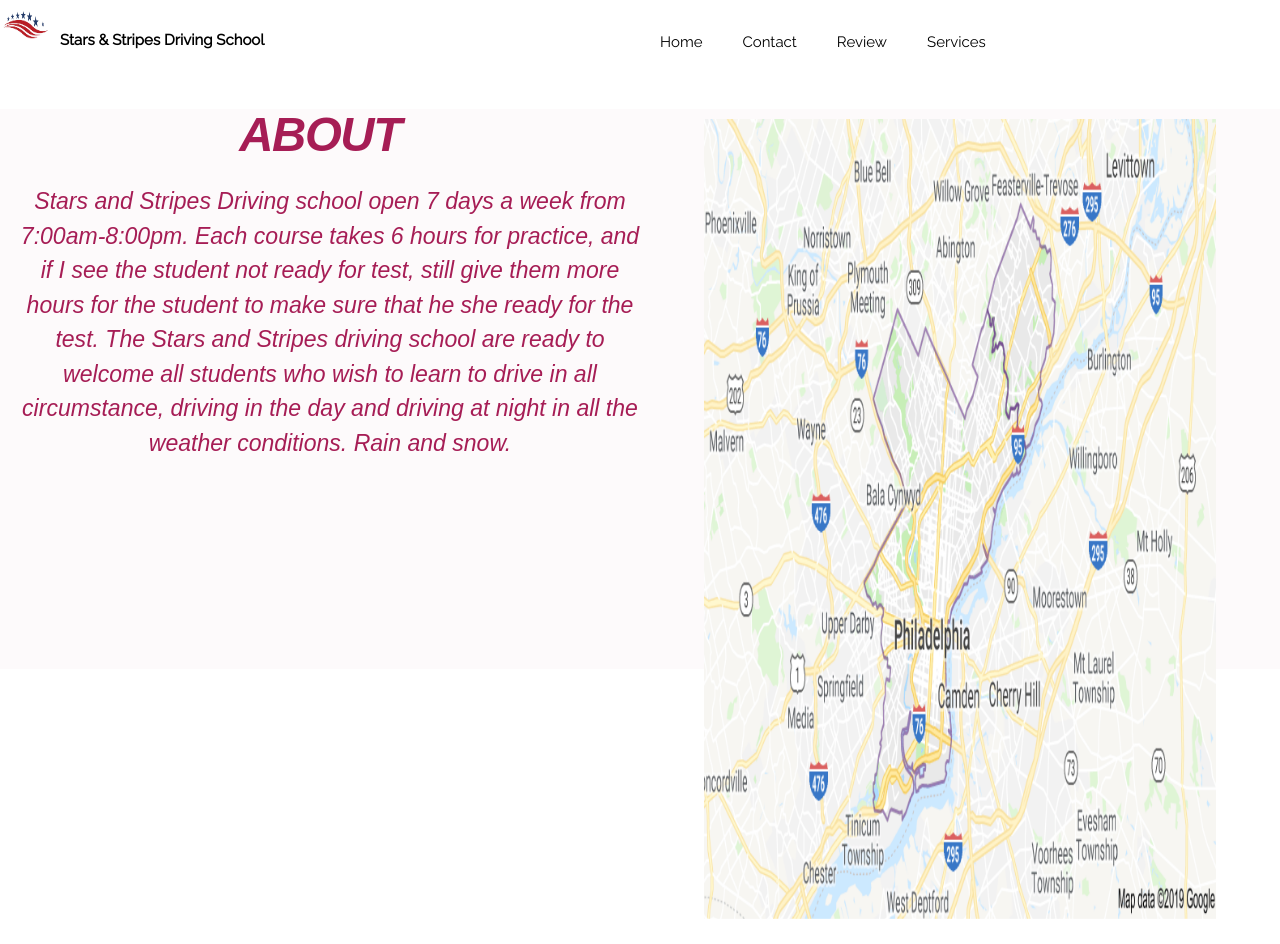
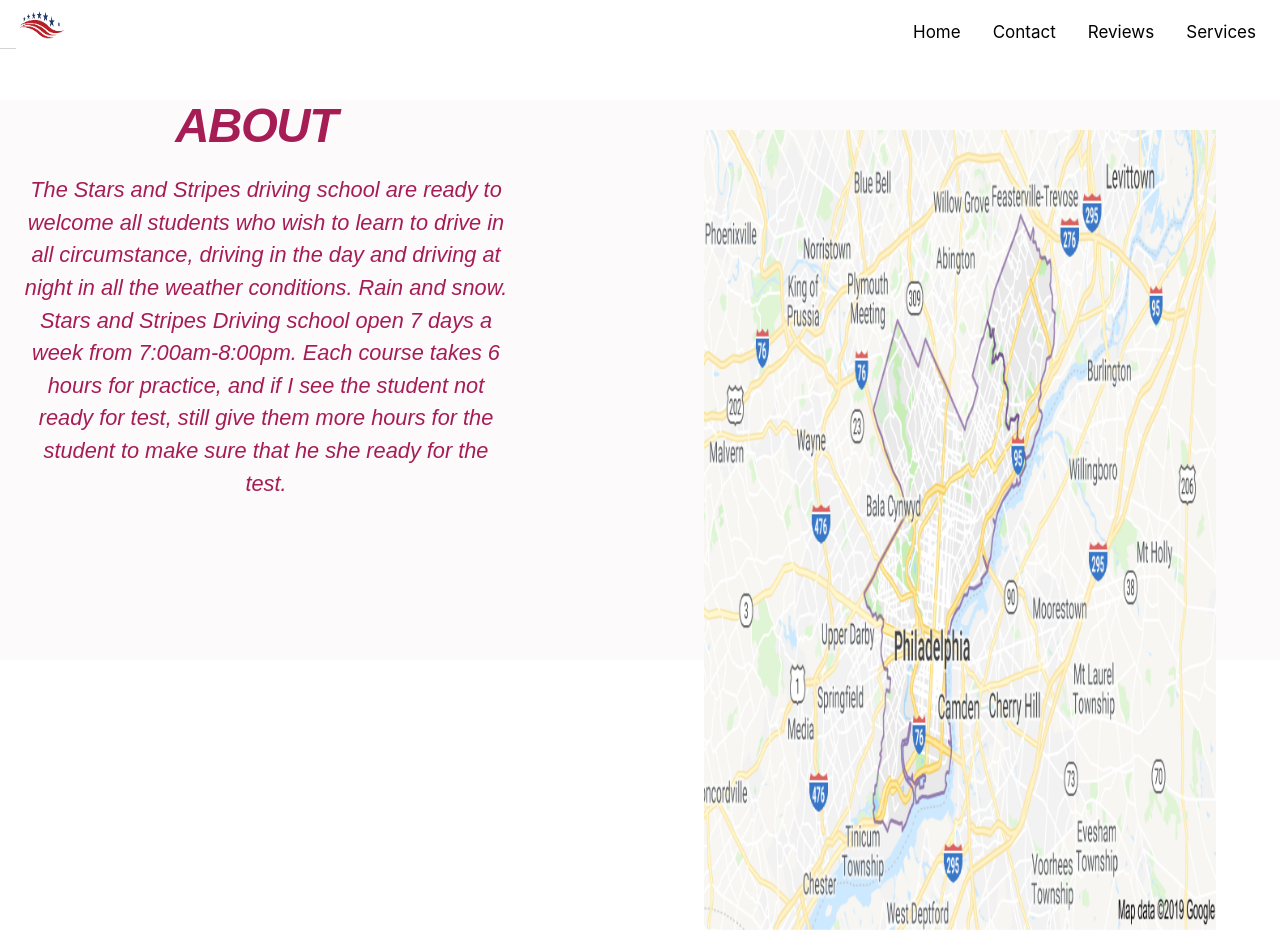
Before and after one commit to ijh5005/starsandstripesdrivingschool, a React (Create React App) app: page /contact in a window 1280 px wide. Built offline with nearby package versions, Linux system fonts and the light colour scheme; the HTML template or start-up script is replaced by a standard one; a web font is replaced by a local one.

Commit message:
removed materialize

```diff
--- a/public/index.html
+++ b/public/index.html
@@ -7,7 +7,6 @@
       content="width=device-width, initial-scale=1, shrink-to-fit=no"
     />
       <!-- Compiled and minified CSS -->
-      <link rel="stylesheet" href="https://cdnjs.cloudflare.com/ajax/libs/materialize/1.0.0/css/materialize.min.css">
       <link href="https://fonts.googleapis.com/css?family=Raleway" rel="stylesheet">
     <link rel="stylesheet" href="/font.css">
     <link rel="stylesheet" href="https://cdnjs.cloudflare.com/ajax/libs/animate.css/3.7.0/animate.min.css">
--- a/src/components/ContactPage/ContactSection.js
+++ b/src/components/ContactPage/ContactSection.js
@@ -7,11 +7,16 @@
         <div className="left">
           <span className="header animated zoomInUp">{title}</span>
           <p className="description animated zoomIn">{text}</p>
+
+
+
         </div>
 
         <div className="right" id="right">
           <img className="images animated fadeInRight" src={img} />
         </div>
+
+
       </div>
     </>
   );
--- a/src/components/ContactPage/contactInfo.js
+++ b/src/components/ContactPage/contactInfo.js
@@ -2,7 +2,7 @@
   {
     title: "ABOUT",
     text:
-      " Stars and Stripes Driving school open 7 days a week from 7:00am-8:00pm. Each course takes 6 hours for practice, and if I see the student not ready for test, still give them more hours for the student to make sure that he she ready for the test. The Stars and Stripes driving school are ready to welcome all students who wish to learn to drive in all circumstance, driving in the day and driving at night in all the weather conditions. Rain and snow."
+      " The Stars and Stripes driving school are ready to welcome all students who wish to learn to drive in all circumstance, driving in the day and driving at night in all the weather conditions. Rain and snow. Stars and Stripes Driving school open 7 days a week from 7:00am-8:00pm. Each course takes 6 hours for practice, and if I see the student not ready for test, still give them more hours for the student to make sure that he\ she ready for the test."
   }
 ];
 
--- a/src/components/ContactPage/index.css
+++ b/src/components/ContactPage/index.css
@@ -1,11 +1,15 @@
 .left {
-	width: 50vw;
-	margin: 0 auto;
-	text-align: center;
+	width: 40vw;
+
 }
 
 .right {
-    width: 50vw;
+	width: 50vw;
+	float:right;
+	position: absolute;
+	left:50%;
+	top:15%;
+
 
 }
 
@@ -19,7 +23,7 @@
 
 .description {
 	color: #a61d55;
-	font-size: 1.8vw;
+	font-size: 1.7vw;
 	line-height: 1.5;
 	color: #a61d55;
 	font-style: italic;
@@ -44,7 +48,7 @@
 }
 
 .container {
-	width: 100vw;
+	width: 100%;
 	height: 70vh;
 	text-align: center;
 	background: #FDFAFB
--- a/src/components/Navbar/index.css
+++ b/src/components/Navbar/index.css
@@ -9,37 +9,48 @@
 	text-align: right;
 }
 
-nav {
-	box-shadow: none;
-}
-
-li {
-	height: 20px;
-	line-height: 20px;
-	margin: 5px;
-	font: 400 18px/1.7 Cereal, -apple-system, BlinkMacSystemFont, Arial, sans-serif
-}
-
-.links:hover {
-	transition: border-color .15s ease;
-	border-bottom: 1px solid lightgray;
-	background: white
-}
-
-nav a {
-	font-family: 'Raleway', sans-serif;
-	color: darkgray;
-	border-bottom: 1px solid transparent;
-}
-
-ul {
-	position: relative;
-	top: 25px;
-}
-
 .logo {
 	height: 50px;
 	width: 50px;
 	position: absolute;
 	top: 0;
 }
+
+
+.topnav {
+    background-color: white;
+    overflow: hidden;
+}
+
+.topnav a {
+  float: left;
+  color: black;
+  text-align: center;
+  padding: 14px 16px;
+  text-decoration: none;
+  font-size: 17px;
+  height: 20px;
+  line-height: 20px;
+}
+
+.topnav a:hover {
+  background-color: #ddd;
+  background:white;
+  border-bottom: 1px solid lightgray;
+
+
+}
+
+
+.linksright {
+  float: right;
+  font-family: 'Raleway', sans-serif;
+  color: #424242;
+  margin:8px;
+
+
+}
+
+a{
+  font:400 13.5px/1.5 Cereal,-apple-system,BlinkMacSystemFont,Arial,sans-serif
+}
--- a/src/components/Navbar/index.js
+++ b/src/components/Navbar/index.js
@@ -5,35 +5,16 @@
 let Navbar = () => {
   return (
     <nav className="white">
-      <div class="nav-wrapper">
-        <a href="/" class="brand-logo black-text">
-          <img className="logo" src={logo} />
-          <p className="logoText"> Stars & Stripes Driving School</p>
-        </a>
-        <ul id="nav-mobile" class="right hide-on-med-and-down">
-          <li>
-            <a className="black-text links" href="/">
-              Home
-            </a>
-          </li>
-          <li>
-            <a className="black-text links" href="/contact">
-              Contact
-            </a>
-          </li>
-          <li>
-            <a className="black-text font links" href="">
-              Review
-            </a>
-          </li>
-          <li>
-            <a className="black-text links" href="/service">
-              Services
-            </a>
-          </li>
-        </ul>
-      </div>
-    </nav>
+  <div class="topnav">
+  <a class="active" href="#home"> <img className="logo" src={logo}/></a>
+  <div class="linksright">
+    <a href="/">Home</a>
+    <a  href="/contact">Contact</a>
+    <a  href="/review">Reviews</a>
+    <a  href="/service">Services</a>
+  </div>
+</div>
+</nav>
   );
 };
 
```
